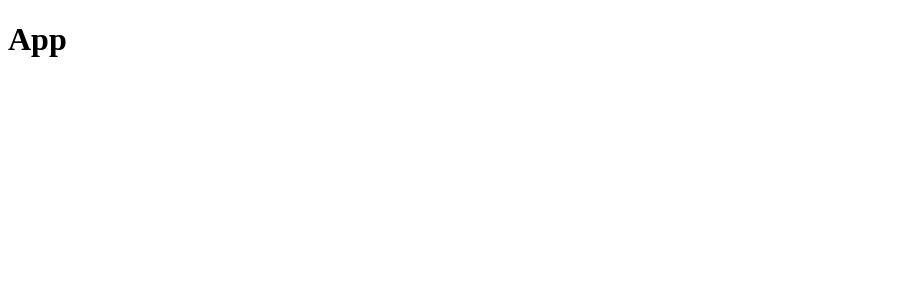
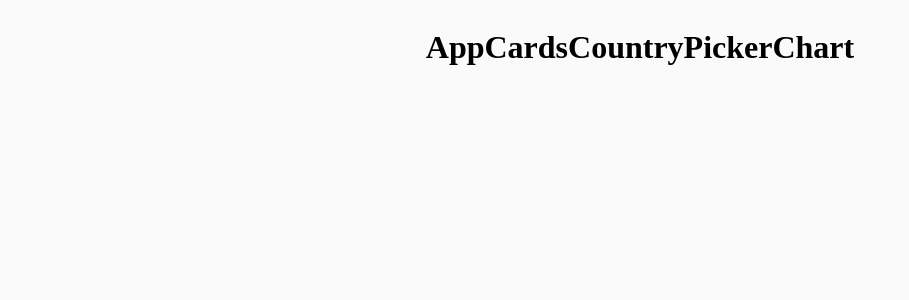
Before and after one commit to natiabebaw12/COVID-19-TRACKER, a React (Create React App) app: page / in a window 1280 px wide. Shown: the top 300 px of the page, without its empty margins (0-909 px from the left). Built offline with nearby package versions, Linux system fonts and the light colour scheme.

Commit message:
project structured

```diff
--- a/src/App.js
+++ b/src/App.js
@@ -1,11 +1,17 @@
 import React from 'react';
+
+import {Cards, Chart, CountryPicker} from './components';
+import styles from './App.module.css';
 
 class App extends React.Component {
 
     render(){
         return(
-            <div>
+            <div className={styles.container}>
                 <h1>App</h1>
+                <Cards />
+                <CountryPicker />
+                <Chart />
             </div>
         )
     }
--- /dev/null
+++ b/src/App.module.css
@@ -0,0 +1,9 @@
+body {
+    background-color: rgb(250, 250, 250);
+}
+
+.container {
+    display: flex;
+    align-items: center;
+    justify-content: center;
+}
--- /dev/null
+++ b/src/components/Cards/Cards.jsx
@@ -0,0 +1,11 @@
+import React from 'react'
+
+const Cards = () => {
+
+    return(
+        <div>
+            <h1>Cards</h1>
+        </div>
+    )
+}
+export default Cards;
--- /dev/null
+++ b/src/components/Chart/Chart.jsx
@@ -0,0 +1,11 @@
+import React from 'react'
+
+const Chart = () => {
+
+    return(
+        <div>
+            <h1>Chart</h1>
+        </div>
+    )
+}
+export default Chart;
--- /dev/null
+++ b/src/components/CountryPicker/CountryPicker.jsx
@@ -0,0 +1,11 @@
+import React from 'react'
+
+const CountryPicker = () => {
+
+    return(
+        <div>
+            <h1>CountryPicker</h1>
+        </div>
+    )
+}
+export default CountryPicker;
--- /dev/null
+++ b/src/components/index.js
@@ -0,0 +1,3 @@
+export {default as Cards} from './Cards/Cards'
+export {default as Chart} from './Chart/Chart'
+export {default as CountryPicker} from './CountryPicker/CountryPicker'
```
Also changed, not shown: src/components/Cards/Cards.module.css (added), src/components/Chart/Chart.module.css (added), src/components/CountryPicker/CountryPicker.module.css (added).
